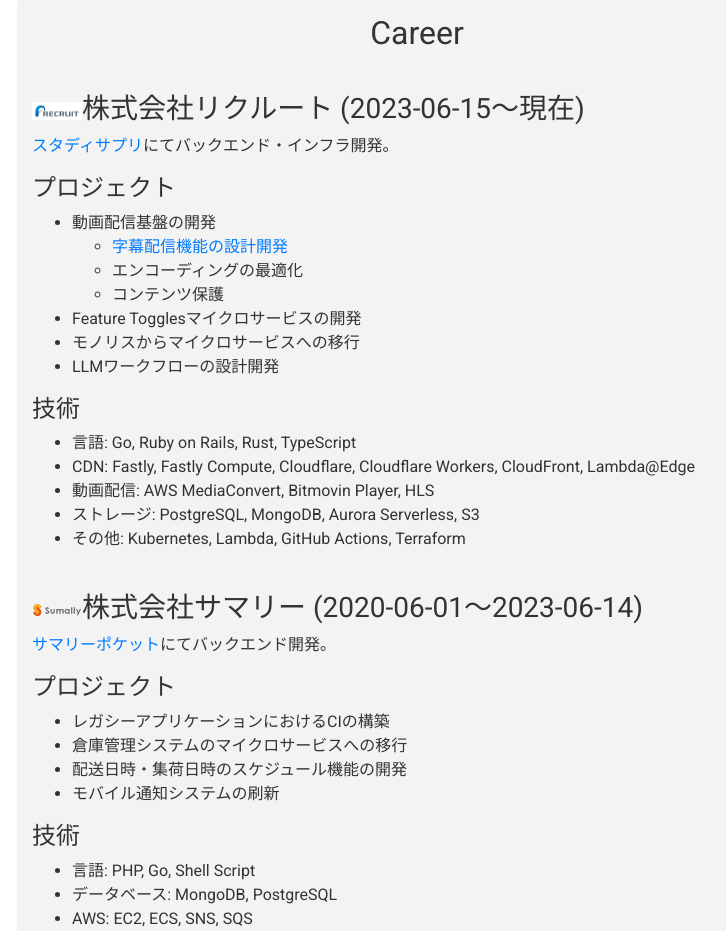
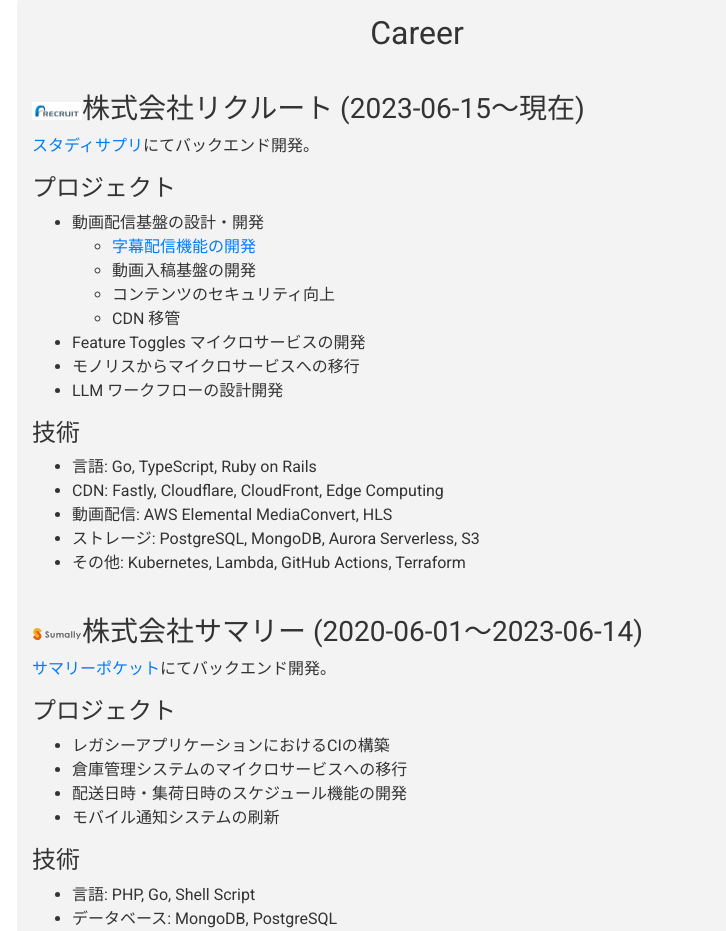
Before and after one commit to kumackey/kumackey.com, a React (Vite) app: page / in a window 1280 px wide. Shown: the part 1100-2031 px from the top of the page, without its empty margins (223-949 px from the left). Built offline with nearby package versions, Linux system fonts and the light colour scheme.

Commit message:
細かい文言修正

```diff
--- a/src/App.tsx
+++ b/src/App.tsx
@@ -137,25 +137,26 @@
           <article className="article">
             <h2>Career</h2>
             <h3><img src="/recruit.jpeg" alt="Recruit" style={{ width: '50px' }} />株式会社リクルート (2023-06-15〜現在)</h3>
-            <p><a href="https://studysapuri.jp/">スタディサプリ</a>にてバックエンド・インフラ開発。</p>
+            <p><a href="https://studysapuri.jp/">スタディサプリ</a>にてバックエンド開発。</p>
             <h4>プロジェクト</h4>
             <ul>
-              <li>動画配信基盤の開発
+              <li>動画配信基盤の設計・開発
                 <ul>
-                  <li><a href="https://blog.studysapuri.jp/entry/2025/03/04/090000">字幕配信機能の設計開発</a></li>
-                  <li>エンコーディングの最適化</li>
-                  <li>コンテンツ保護</li>
+                  <li><a href="https://blog.studysapuri.jp/entry/2025/03/04/090000">字幕配信機能の開発</a></li>
+                  <li>動画入稿基盤の開発</li>
+                  <li>コンテンツのセキュリティ向上</li>
+                  <li>CDN 移管</li>
                 </ul>
               </li>
-              <li>Feature Togglesマイクロサービスの開発</li>
+              <li>Feature Toggles マイクロサービスの開発</li>
               <li>モノリスからマイクロサービスへの移行</li>
-              <li>LLMワークフローの設計開発</li>
+              <li>LLM ワークフローの設計開発</li>
             </ul>
             <h4>技術</h4>
             <ul>
-              <li>言語: Go, Ruby on Rails, Rust, TypeScript</li>
-              <li>CDN: Fastly, Fastly Compute, Cloudflare, Cloudflare Workers, CloudFront, Lambda@Edge</li>
-              <li>動画配信: AWS MediaConvert, Bitmovin Player, HLS</li>
+              <li>言語: Go, TypeScript, Ruby on Rails</li>
+              <li>CDN: Fastly, Cloudflare, CloudFront, Edge Computing</li>
+              <li>動画配信: AWS Elemental MediaConvert, HLS</li>
               <li>ストレージ: PostgreSQL, MongoDB, Aurora Serverless, S3</li>
               <li>その他: Kubernetes, Lambda, GitHub Actions, Terraform</li>
             </ul>
```
